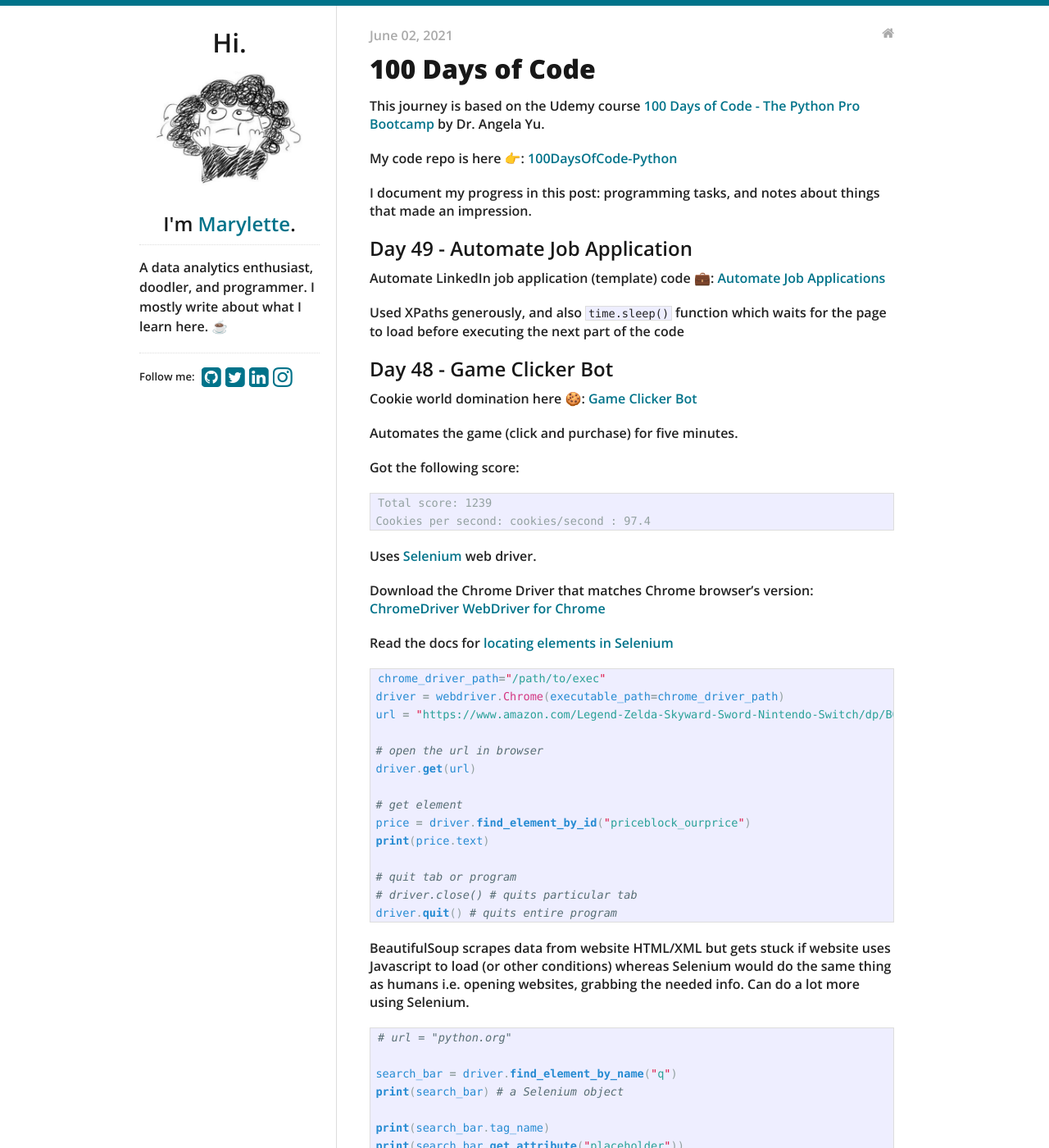
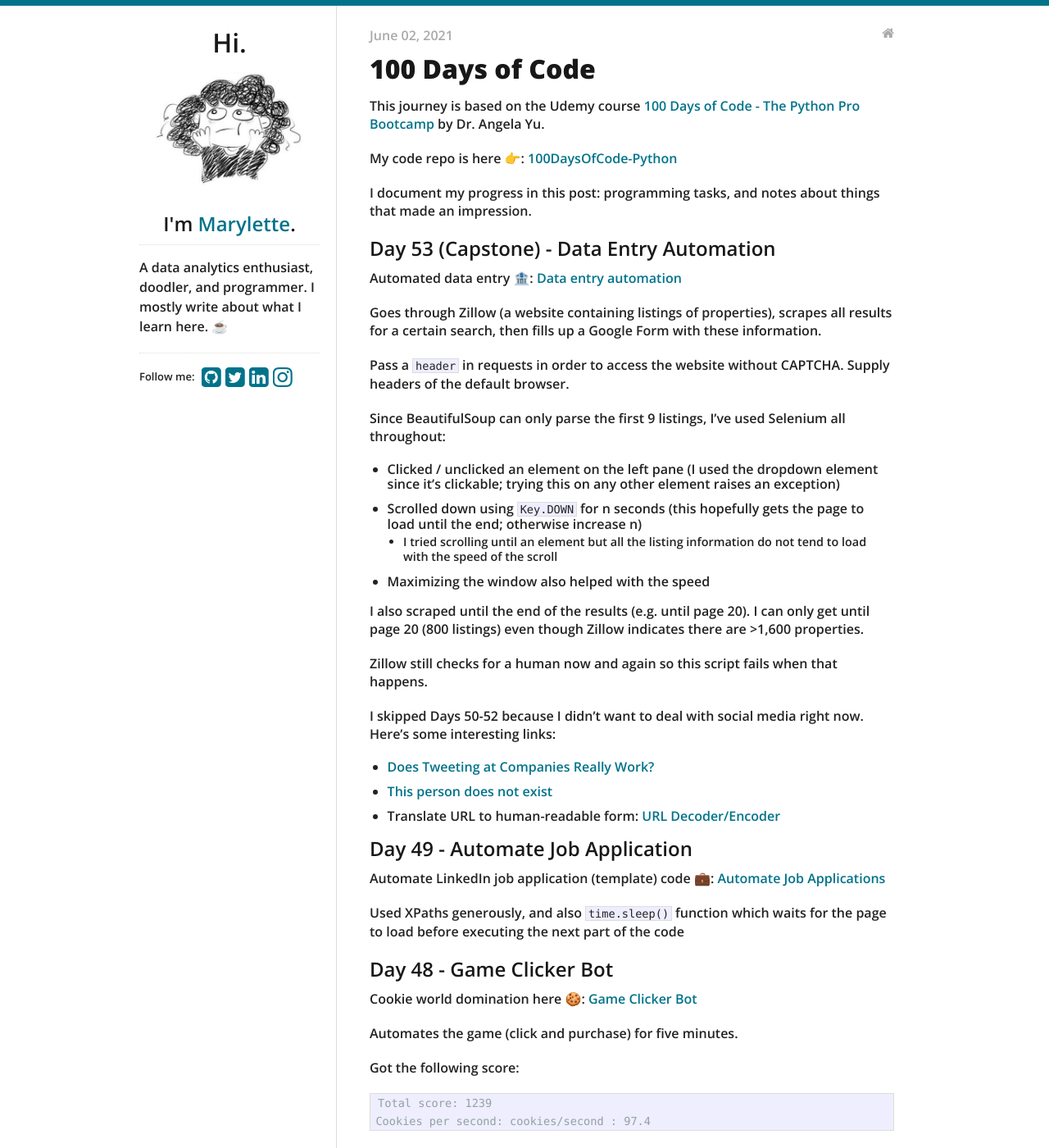
Before and after one commit to maryletteroa/maryletteroa.github.io, a Jekyll site: the page built from _posts/2021-06-02-hundred-days-of-python.md, in a window 1280 px wide and 1400 px high. Shown: the whole window at 82% size. Built offline with Jekyll 4.4.1, drawn with Linux system fonts in a browser that asks for light colours; some of the changed text lies outside the part shown.

Commit message:
update post with day 53 (capstone) - data entry automation

````diff
--- a/_posts/2021-06-02-hundred-days-of-python.md
+++ b/_posts/2021-06-02-hundred-days-of-python.md
@@ -12,6 +12,29 @@
 My code repo is here 👉: [100DaysOfCode-Python](https://github.com/maryletteroa/100DaysOfCode-Python)
 
 I document my progress in this post: programming tasks, and notes about things that made an impression.
+
+## Day 53 (Capstone) - Data Entry Automation
+
+Automated data entry 🏦: [Data entry automation](https://replit.com/@maryletteroa/data-entry-automation)
+
+Goes through Zillow (a website containing listings of properties), scrapes all results for a certain search, then fills up a Google Form with these information.
+
+Pass a `header` in requests in order to access the website without CAPTCHA. Supply headers of the default browser.
+
+Since BeautifulSoup can only parse the first 9 listings, I've used Selenium all throughout:
+ - Clicked / unclicked an element on the left pane (I used the dropdown element since it's clickable; trying this on any other element raises an exception)
+ - Scrolled down using `Key.DOWN` for n seconds (this hopefully gets the page to load until the end; otherwise increase n)
+    - I tried scrolling until an element but all the listing information do not tend to load with the speed of the scroll
+- Maximizing the window also helped with the speed
+
+I also scraped until the end of the results (e.g. until page 20). I can only get until page 20 (800 listings) even though Zillow indicates there are >1,600 properties.
+
+Zillow still checks for a human now and again so this script fails when that happens.
+
+I skipped Days 50-52 because I didn't want to deal with social media right now. Here's some interesting links:
+- [Does Tweeting at Companies Really Work?](https://time.com/4894182/twitter-company-complaints)
+- [This person does not exist](https://www.thispersondoesnotexist.com)
+- Translate URL to human-readable form: [URL Decoder/Encoder](https://meyerweb.com/eric/tools/dencoder)
 
 
 ## Day 49 - Automate Job Application
@@ -33,11 +56,11 @@
 Cookies per second: cookies/second : 97.4
 ```
 
-Uses [Selenium](https://www.selenium.dev) web driver.
+Uses [Selenium](https://www.Selenium.dev) web driver.
 
 Download the Chrome Driver that matches Chrome browser's version: [ChromeDriver WebDriver for Chrome](https://chromedriver.chromium.org/downloads)
 
-Read the docs for [locating elements in Selenium](https://selenium-python.readthedocs.io/locating-elements.html)
+Read the docs for [locating elements in Selenium](https://Selenium-python.readthedocs.io/locating-elements.html)
 
 ```python
 chrome_driver_path="/path/to/exec"
@@ -85,8 +108,8 @@
 
 Interactions
 ```python
-from selenium import webdriver
-from selenium.webdriver.common.keys import Keys
+from Selenium import webdriver
+from Selenium.webdriver.common.keys import Keys
 
 chrome_driver_path="/mnt/d/Programs/Chromedriver_win32/chromedriver.exe"
 driver = webdriver.Chrome(executable_path=chrome_driver_path)
````
